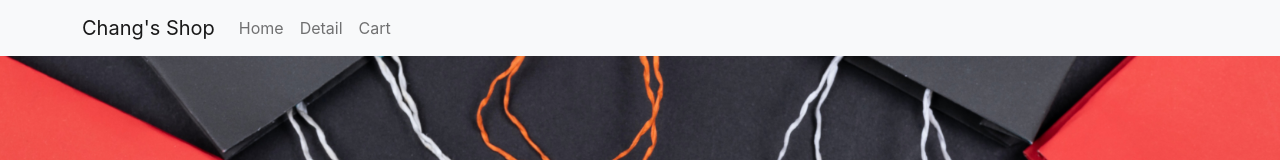
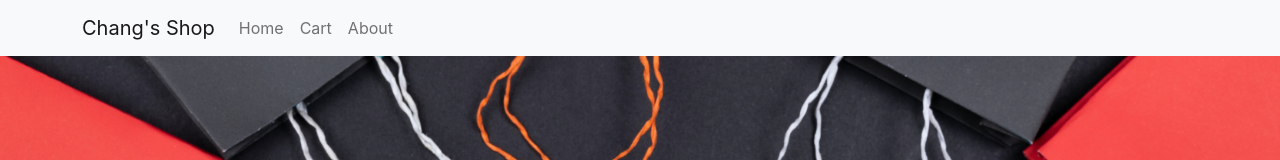
Before and after one commit to rinic75/phase-2-project, a React (Create React App) app: page / in a window 1280 px wide. Shown: the top 160 px of the page. Built offline with nearby package versions, Linux system fonts and the light colour scheme.

Commit message:
adjust NavBar

```diff
--- a/src/NavBar.js
+++ b/src/NavBar.js
@@ -10,8 +10,8 @@ function NavBar() {
           <Navbar.Brand href='#home'>Chang's Shop</Navbar.Brand>
           <Nav className='me-auto'>
             <Nav.Link href="#home">Home</Nav.Link>
-            <Nav.Link href='#features'>Detail</Nav.Link>
-            <Nav.Link>Cart</Nav.Link>
+            <Nav.Link href='#cart'>Cart</Nav.Link>
+            <Nav.Link>About</Nav.Link>
           </Nav>
         </Container>
       </Navbar>
```
